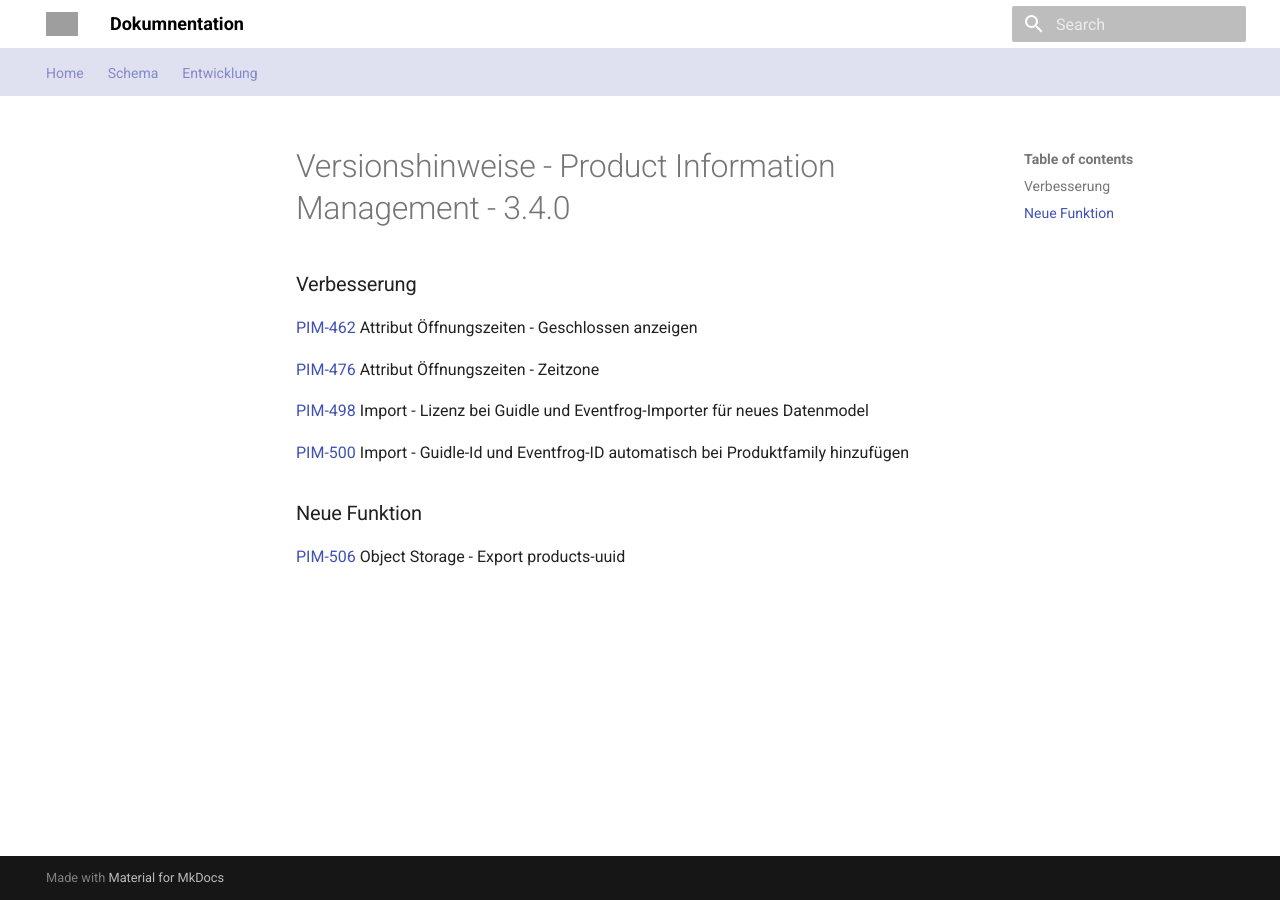
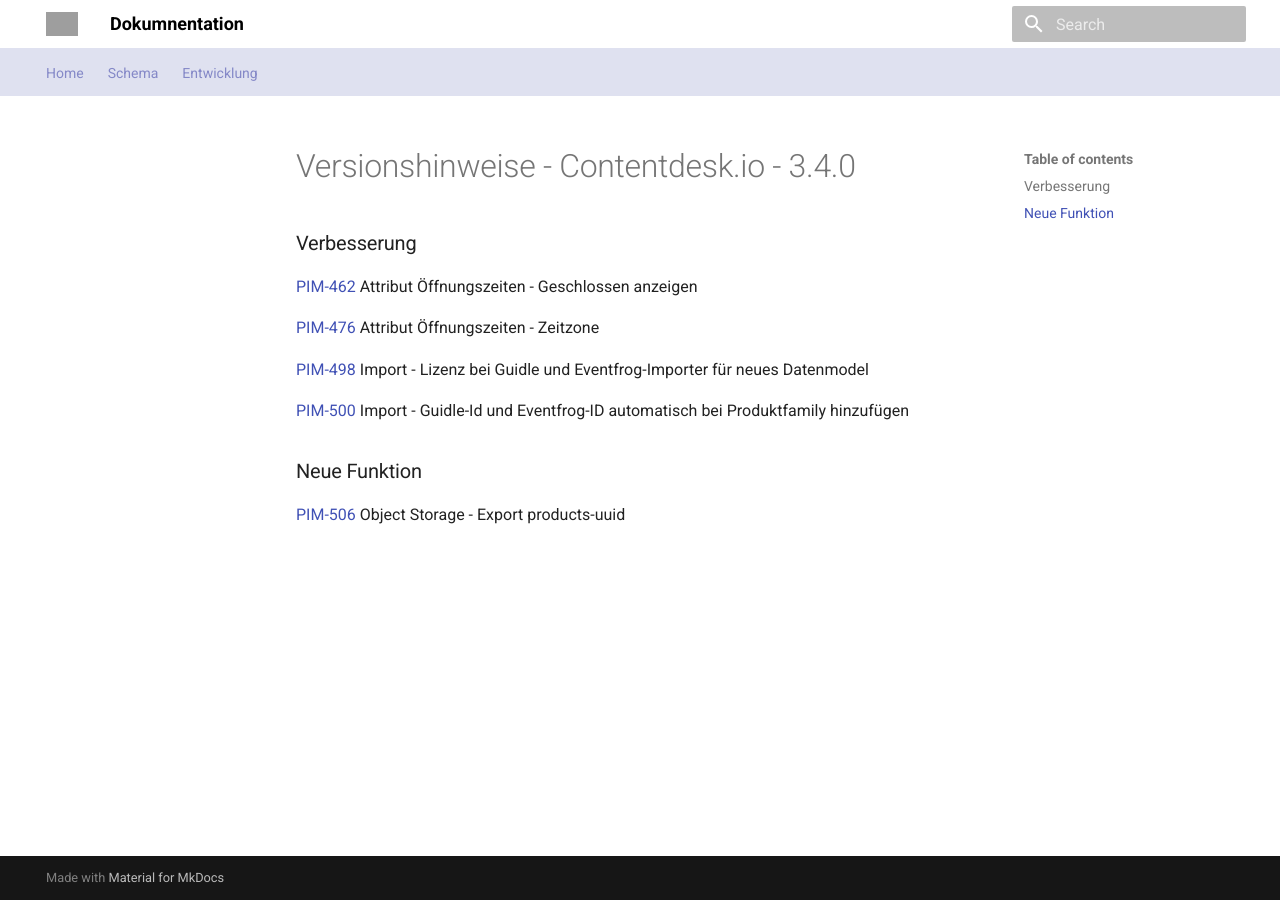
Before and after one commit to tsolenthaler/docs.contentdesk.io, an MkDocs documentation site: the page built from docs/changelog/contentdesk/CHANGELOG-3.4.md, in a window 1280 px wide. Built offline with MkDocs 1.6.1 and Material for MkDocs 9.7.7, drawn with Linux system fonts in a browser that asks for light colours; grey boxes are pictures that could not be loaded.

Commit message:
Refactor CHANGELOG-3.4.md to update section heading for Contentdesk.io and rename Product Information Management to Contentdesk.io

```diff
--- a/docs/changelog/contentdesk/CHANGELOG-3.4.md
+++ b/docs/changelog/contentdesk/CHANGELOG-3.4.md
@@ -1,4 +1,4 @@
-# Versionshinweise - Product Information Management - 3.4.0
+# Versionshinweise - Contentdesk.io - 3.4.0
 
 ### Verbesserung
 
```
